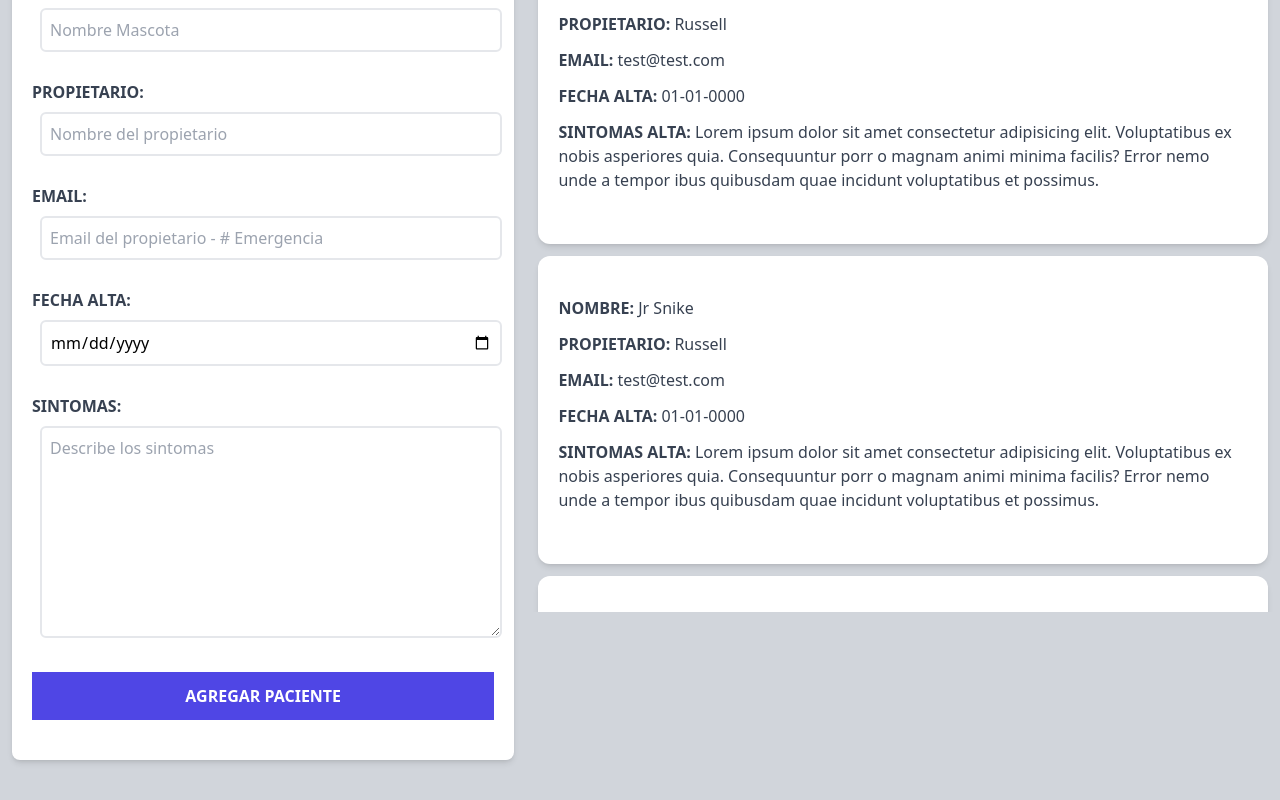
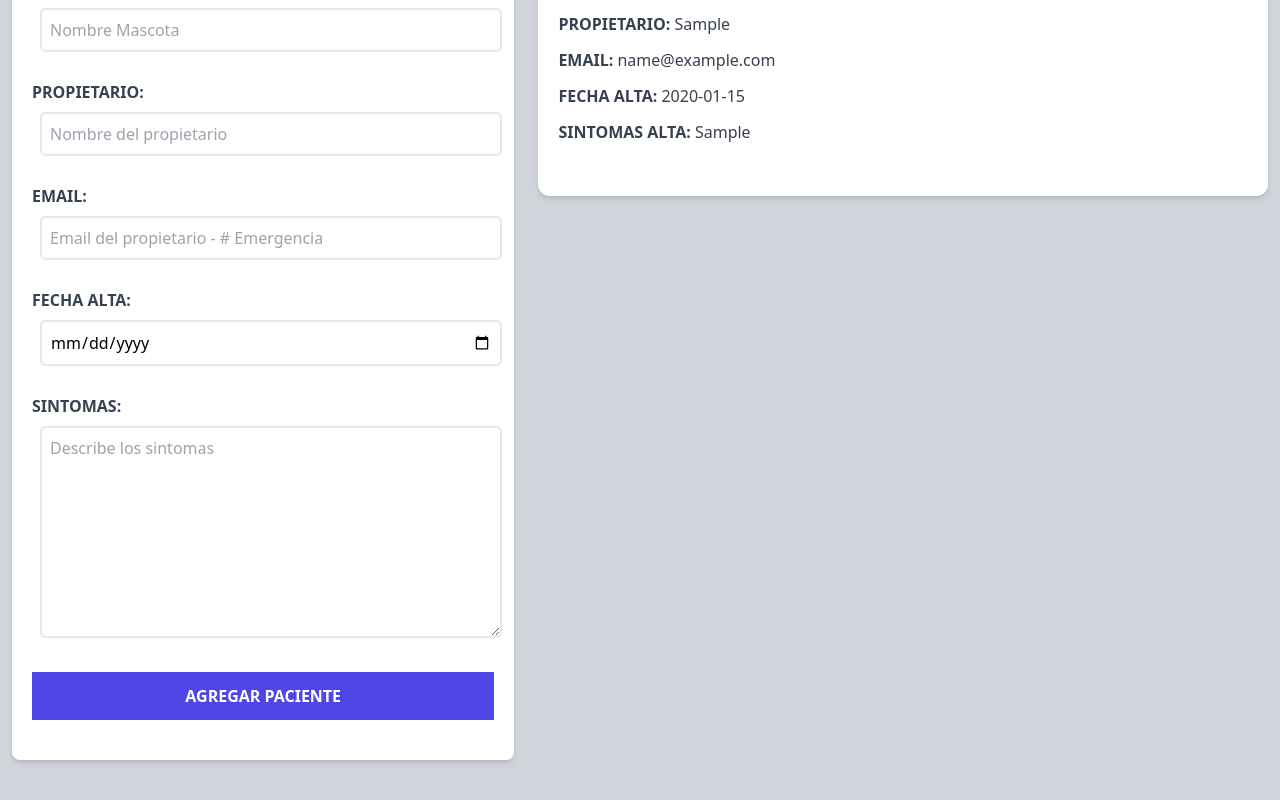
Before and after one commit to Noodle96/ReactPortfolio, a React (Vite) app in the folder Appointment/: page / in a window 1280 px wide. Both pictures are taken after typing "Sample", "Sample", "name@example.com", "2020-01-15", "Sample" into the empty fields and a click on the input "Agregar Paciente". Shown: the part 356-1156 px from the top of the page. Built offline with nearby package versions, Linux system fonts and the light colour scheme.

Commit message:
Show patients of patients state of App

```diff
--- a/Appointment/src/App.jsx
+++ b/Appointment/src/App.jsx
@@ -12,7 +12,9 @@
                     pacientes = {pacientes}
                     setPacientes = {setPacientes}
                 />
-                <ListadoPacientes />
+                <ListadoPacientes
+                    pacientes = {pacientes}
+                />
             </div>
 
         </div>
--- a/Appointment/src/components/Error.jsx
+++ b/Appointment/src/components/Error.jsx
@@ -1,9 +1,9 @@
 import React from 'react'
 
-const Error = ({mensaje}) => {
+const Error = ({children}) => {
   return (
     <div className=' bg-red-500 uppercase text-white text-center text-xs p-3 font-bold mb-3 rounded-md'>
-        <p>{mensaje}</p>
+        {children}
     </div>
   )
 }
--- a/Appointment/src/components/Formulario.jsx
+++ b/Appointment/src/components/Formulario.jsx
@@ -10,6 +10,11 @@
     const [sintomas, setSintomas] = useState('');
     const [error, setError] = useState(false);
 
+    const generarId = () =>{
+        const random = Math.random().toString(36).substring(2);
+        const fecha = Date.now().toString();
+        return random+fecha;
+    }
     const handleSubmit = (e) =>{
         e.preventDefault();
         if([mascota.trim(),propietario.trim(),email.trim(),fecha.trim(),sintomas.trim()].includes('')){
@@ -23,7 +28,8 @@
             propietario,
             email,
             fecha,
-            sintomas
+            sintomas,
+            id: generarId()
         }
         setPacientes([...pacientes, objetoPaciente]);
         //Reinicar el objeto
@@ -45,7 +51,8 @@
             </p>
             <form onSubmit={handleSubmit} action="#" className='bg-white shadow-md rounded-lg py-10 px-5 mb-10'>
                 {error &&
-                    <Error mensaje={'hola'}/>
+                    // <Error mensaje={'hola'}/>
+                    <Error><p>Todos los campos son Obligatorios</p></Error>
                 }
                 <div className='mb-5'>
                     <label htmlFor='mascota' className='block text-gray-700 uppercase font-bold'>
--- a/Appointment/src/components/ListadoPacientes.jsx
+++ b/Appointment/src/components/ListadoPacientes.jsx
@@ -1,7 +1,7 @@
 import React from 'react'
 import Paciente from './Paciente'
 
-const ListadoPacientes = () => {
+const ListadoPacientes = ({pacientes}) => {
 
   return (
     <div className=' md:w-1/2 lg:w-3/5 md:h-screen md:overflow-y-scroll'>
@@ -12,10 +12,13 @@
                 Pacientes y Citas
             </span>
         </p>
-        <Paciente />
-        <Paciente />
-        <Paciente />
-
+        {
+            pacientes.map(paciente => (
+                <Paciente
+                    paciente = {paciente}
+                />
+            ))
+        }
     </div>
   )
 }
--- a/Appointment/src/components/Paciente.jsx
+++ b/Appointment/src/components/Paciente.jsx
@@ -1,31 +1,29 @@
 import React from 'react'
 
-const Paciente = () => {
+const Paciente = ({paciente}) => {
+    const {mascota, propietario,email, fecha, sintomas} = paciente;
     return (
         <div className='m-3 bg-white shadow-md px-5 py-10 rounded-xl'>
             <p className='font-bold mb-3 text-gray-700 uppercase'>
                 Nombre: {' '}
-            <span className='font-normal normal-case'>Jr Snike</span>
+                <span className='font-normal normal-case'>{mascota}</span>
             </p>
             <p className='font-bold mb-3 text-gray-700 uppercase'>
                 Propietario: {' '}
-            <span className='font-normal normal-case'>Russell</span>
+                <span className='font-normal normal-case'>{propietario}</span>
             </p>
             <p className='font-bold mb-3 text-gray-700 uppercase'>
                 Email: {' '}
-            <span className='font-normal normal-case'>test@test.com</span>
+                <span className='font-normal normal-case'>{email}</span>
             </p>
             <p className='font-bold mb-3 text-gray-700 uppercase'>
                 Fecha Alta: {' '}
-            <span className='font-normal normal-case'>01-01-0000</span>
+                <span className='font-normal normal-case'>{fecha}</span>
             </p>
             <p className='font-bold mb-3 text-gray-700 uppercase'>
                 Sintomas Alta: {' '}
                 <span className='font-normal normal-case'>
-                Lorem ipsum dolor sit amet consectetur adipisicing elit.
-                Voluptatibus ex nobis asperiores quia. Consequuntur porr
-                o magnam animi minima facilis? Error nemo unde a tempor
-                ibus quibusdam quae incidunt voluptatibus et possimus.
+                    {sintomas}
                 </span>
             </p>
             </div>
```
Lines whose indentation alone changed are shown as unchanged.
